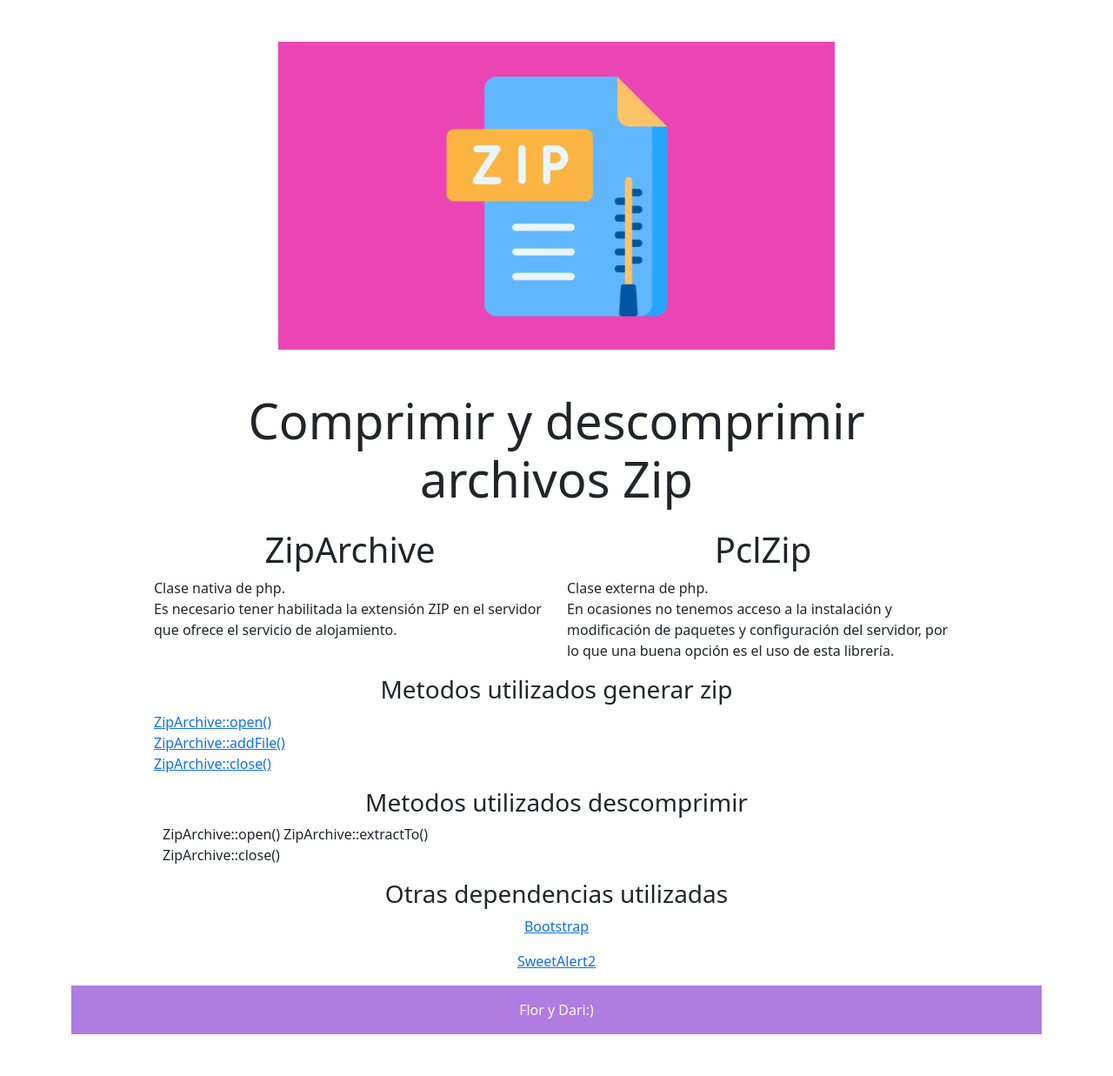
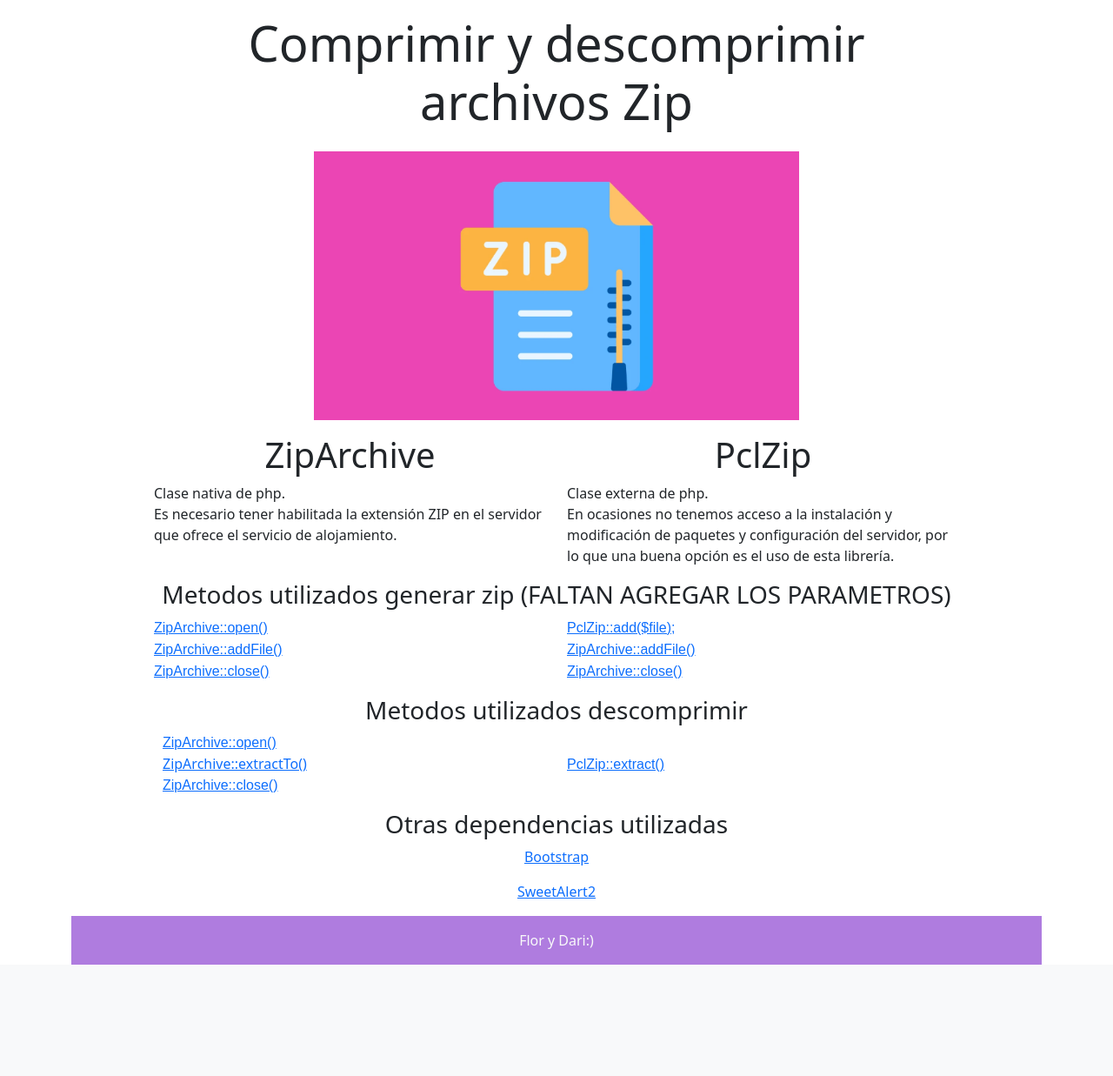
Before and after one commit to florencianionquepan/comprimir-archivos, a PHP site: page /Vista/Home/index.php in a window 1280 px wide. Shown: the part 62-1299 px from the top of the page at 87% size. After the commit the page ends 1171 px from the top, so only its background shows below. Run offline with PHP 8.4, Linux system fonts and the light colour scheme; some libraries are stand-ins or nearby versions; some web fonts are replaced.

Commit message:
agrega métodos y ajusta estilos

```diff
--- a/Vista/Assets/css/estilo.css
+++ b/Vista/Assets/css/estilo.css
@@ -9,3 +9,7 @@
 #indexElement{
     text-align: center;
 }
+
+.cascadia-code{
+    font-family: 'Cascadia Code', sans-serif;
+}
--- a/Vista/Home/index.php
+++ b/Vista/Home/index.php
@@ -3,18 +3,19 @@
 ?>
 
 <link rel="stylesheet" href="../Assets/css/estilo.css">
+<link href="http://fonts.cdnfonts.com/css/cascadia-code" rel="stylesheet">
 
-<div id="indexElement">
-  <img class="img-fluid mt-5" id="imgIndex" src="../Assets/img/zip.png" alt="zip"/>
-</div>
+<div class="container-md mt-3">
 
-<div class="container-md mb-5 mt-5">
-
-  <div class="row align-items-center justify-content-center">
+<div class="row align-items-center justify-content-center">
     <div class="col-10 text-center mb-3">
       <h2 class='display-4'>Comprimir y descomprimir archivos Zip<h2>
     </div>
-  </div>
+</div>
+<div id="indexElement">
+  <img class="img-fluid mb-3" id="imgIndex" src="../Assets/img/zip.png" alt="zip"/>
+</div>
+
   <div class="row align-items-center text-center justify-content-center">
     <div class="col-10 col-md-6 col-lg-5">
       <h1>ZipArchive<h1>
@@ -35,17 +36,19 @@
   </div>
   <div class="row align-items-center justify-content-center">
     <div class="col-10 text-center pt-3">
-      <h3>Metodos utilizados generar zip</h3>
+      <h3>Metodos utilizados generar zip (FALTAN AGREGAR LOS PARAMETROS)</h3>
     </div>
   </div>
   <div class="row align-items-center justify-content-center">
     <div class="col-10 col-md-6 col-lg-5">
-    <a href='https://www.php.net/manual/es/ziparchive.open'>ZipArchive::open()</a><br>
-    <a href='https://www.php.net/manual/es/ziparchive.addfile'>ZipArchive::addFile()</a><br>
-    <a href='https://www.php.net/manual/es/ziparchive.addfile'>ZipArchive::close()</a><br>
+    <a href='https://www.php.net/manual/es/ziparchive.open' class='cascadia-code'>ZipArchive::open()</a><br>
+    <a href='https://www.php.net/manual/es/ziparchive.addfile' class='cascadia-code'>ZipArchive::addFile()</a><br>
+    <a href='https://www.php.net/manual/es/ziparchive.close' class='cascadia-code'>ZipArchive::close()</a><br>
     </div>
     <div class="col-10 col-md-6 col-lg-5">
-
+    <a href='https://www.php.net/manual/es/ziparchive.open' class='cascadia-code'>PclZip::add($file);</a><br>
+    <a href='https://www.php.net/manual/es/ziparchive.addfile' class='cascadia-code'>ZipArchive::addFile()</a><br>
+    <a href='https://www.php.net/manual/es/ziparchive.close' class='cascadia-code'>ZipArchive::close()</a><br>
     </div>
   </div>
   <div class="row align-items-center justify-content-center">
@@ -54,12 +57,12 @@
     </div>
     <div class="row align-items-center justify-content-center">
     <div class="col-10 col-md-6 col-lg-5">
-    ZipArchive::open()
-    ZipArchive::extractTo()
-    ZipArchive::close()
+    <a href='https://www.php.net/manual/es/ziparchive.open' class='cascadia-code'>ZipArchive::open()</a><br>
+    <a href='https://www.php.net/manual/en/ziparchive.extractto.php'>ZipArchive::extractTo()</a><br>
+    <a href='https://www.php.net/manual/es/ziparchive.close' class='cascadia-code'>ZipArchive::close()</a><br>
     </div>
     <div class="col-10 col-md-6 col-lg-5">
-
+    <a href='https://wp-kama.com/function/PclZip::extract' class='cascadia-code'>PclZip::extract()</a><br>
     </div>
   </div>
 
```
